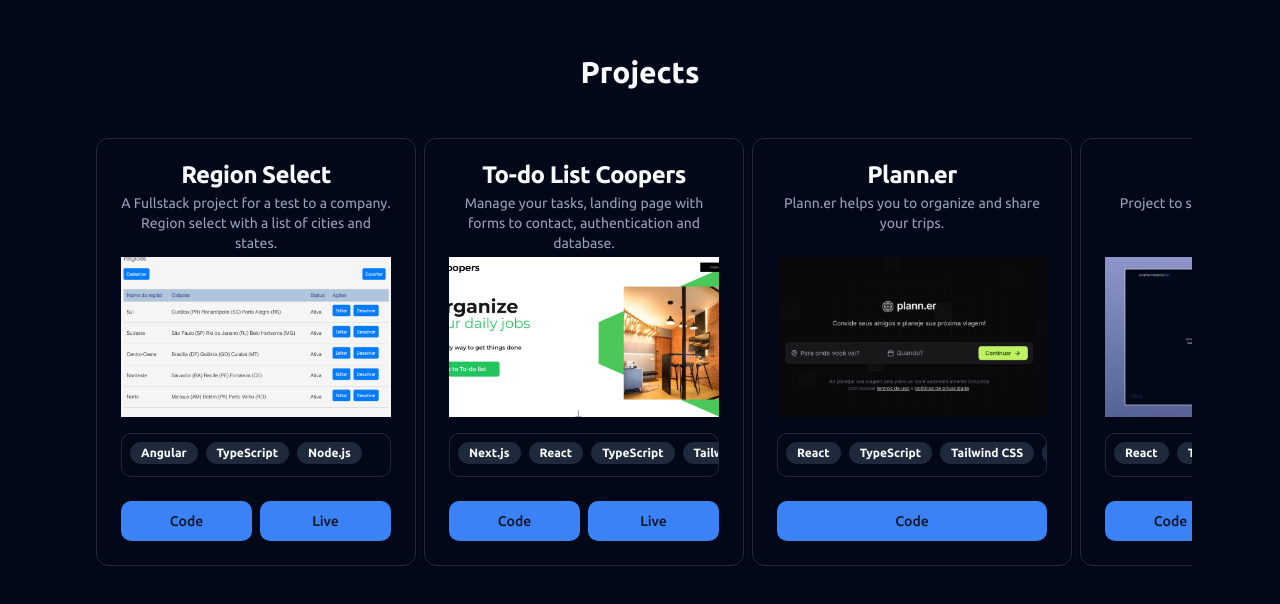
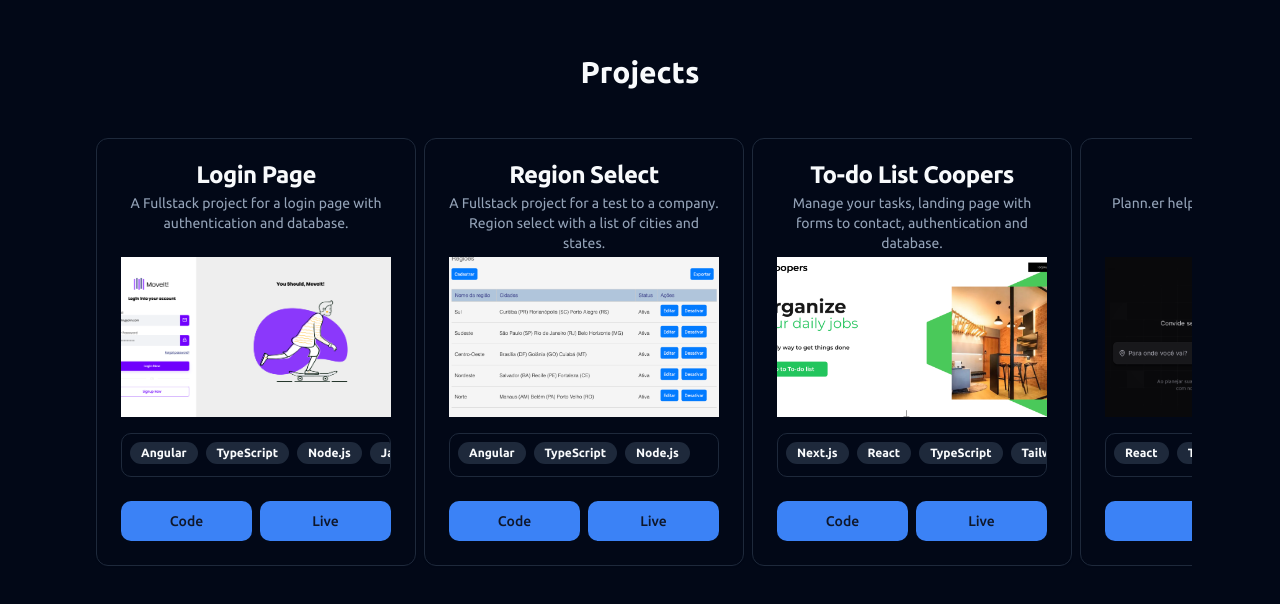
Before and after one commit to jonhnmedeiros/jonhnmedeiros.github.io, a React (Vite) app: page / in a window 1280 px wide. Shown: the part 886-1490 px from the top of the page. Built offline with nearby package versions, Linux system fonts and the light colour scheme.

Commit message:
New project: login-page

```diff
--- a/src/app.tsx
+++ b/src/app.tsx
@@ -9,6 +9,14 @@
 
 export function App() {
   const projects = [
+    {
+      title: "Login Page",
+      description: "A Fullstack project for a login page with authentication and database.",
+      image: "/projects/login_page.png",
+      tags: [ "Angular", "TypeScript", "Node.js", "Java" ],
+      codeLink: "https://github.com/jonhnmedeiros/login-page",
+      liveLink: "https://login-page-bay-one.vercel.app/login",
+    },
     {
       title: "Region Select",
       description: "A Fullstack project for a test to a company. Region select with a list of cities and states.",
```
Also changed, not shown: public/projects/login_page.png (added), 4 other files (tests, documents, lock files or other folders).
